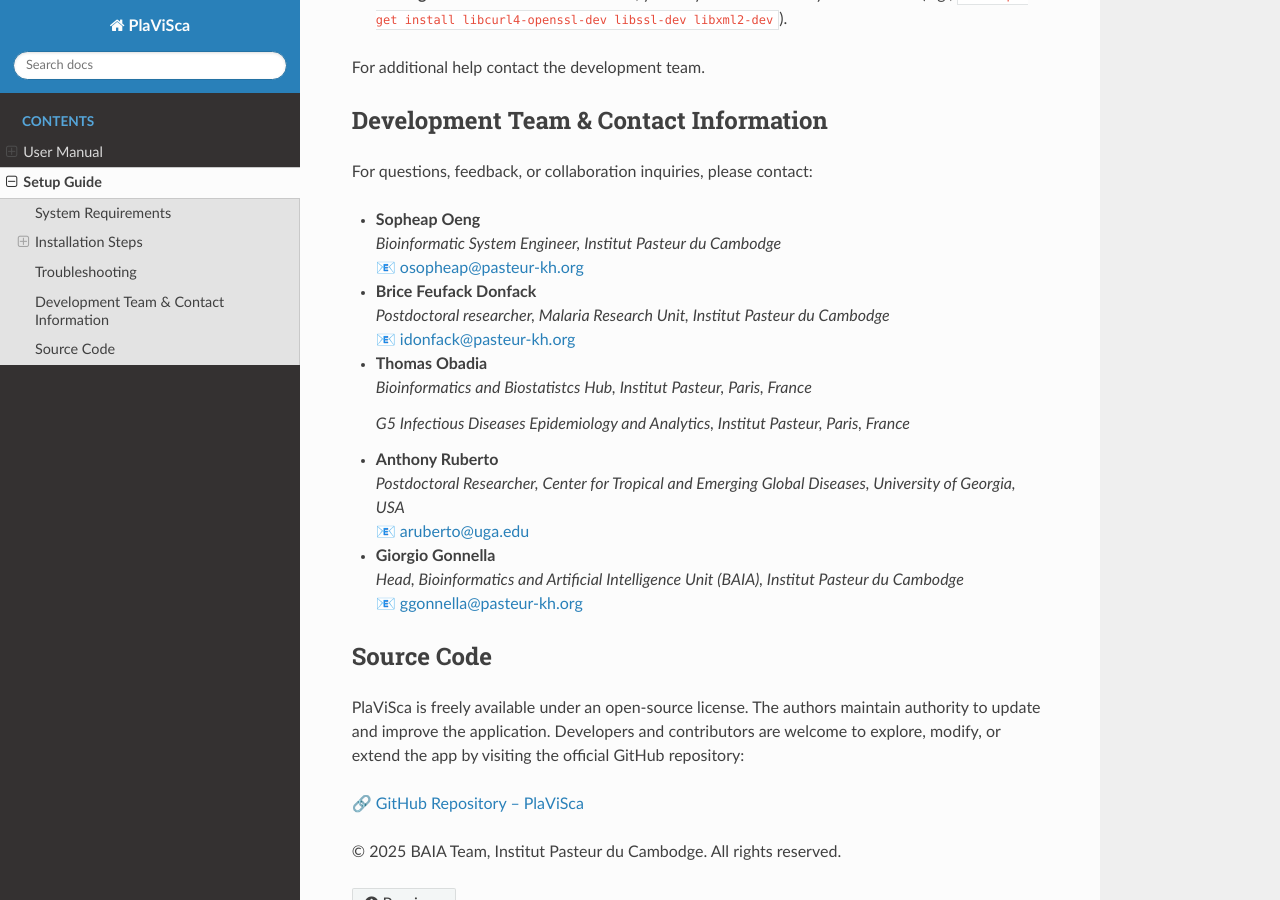
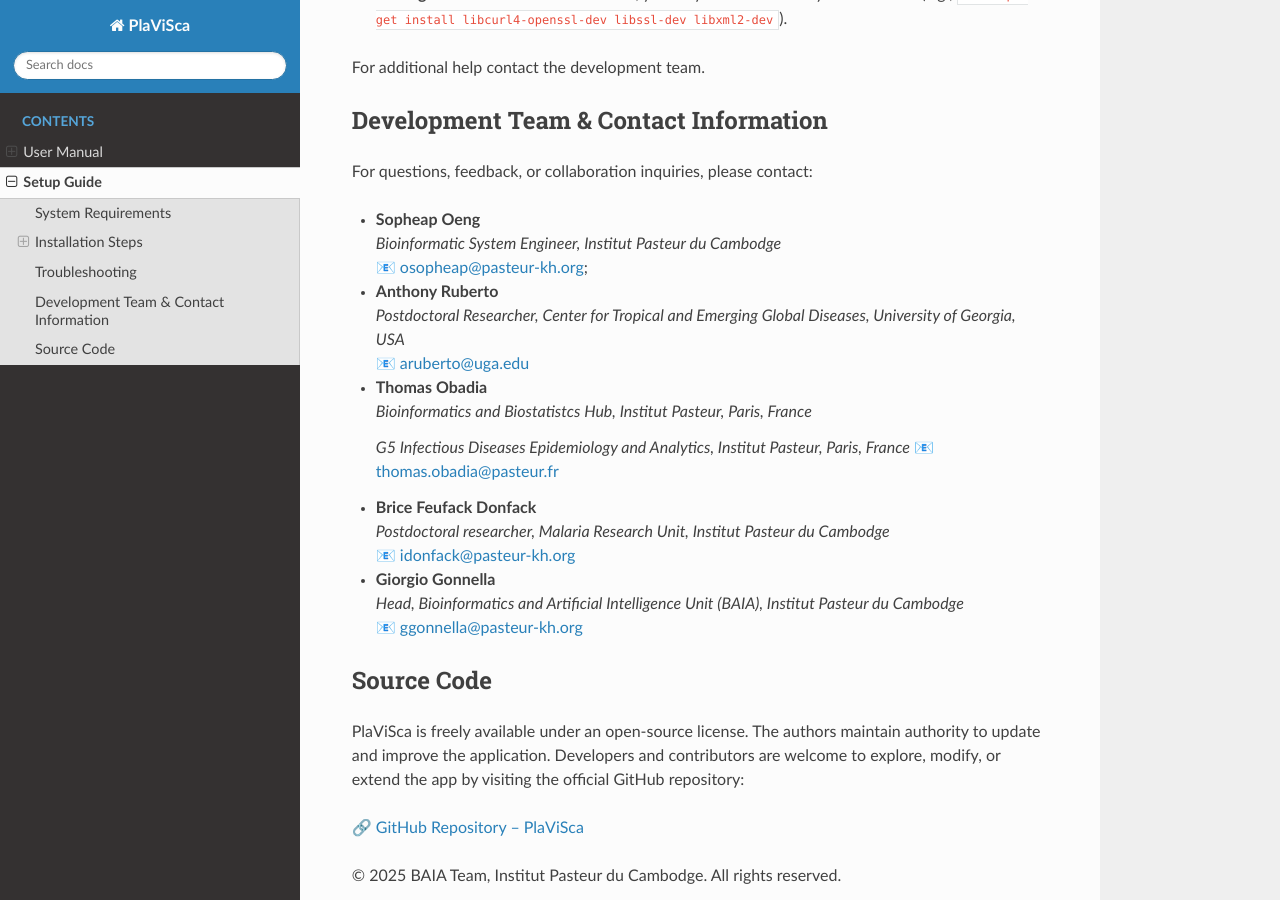
Before and after one commit to baia-ipc/PlaViSCA-app, a Sphinx documentation site: the page built from manual/docs/source/setup_guide.md, in a window 1280 px wide and 900 px high, scrolled down 1928 px. Built offline with Sphinx 7.4.7 and the Read the Docs theme 3.1.0, drawn with Linux system fonts in a browser that asks for light colours.

Commit message:
update thomas contact in manual and ui

```diff
--- a/manual/docs/source/setup_guide.md
+++ b/manual/docs/source/setup_guide.md
@@ -1,8 +1,4 @@
 # Setup Guide
-
-<!-- <a href="https://github.com/Sopheap15/pvsca"><img alt="Version" src="https://img.shields.io/badge/version-1.0-blue?style=flat" /></a>
-<img alt="Last Updated" src="https://img.shields.io/badge/last_updated-October%2021%2C%202025-blue?style=flat" />
-<a href="https://github.com/Sopheap15/pvsca"><img alt="PlaViSca" src="https://img.shields.io/badge/PlaViSca-black?style=flat&logo=github" /></a> -->
 
 This guide provides step-by-step instructions for installing and running PlaViSca locally. For online access, visit <a href="https://xxxx.com">PlaViSca Web Application</a>.
 
@@ -85,20 +81,21 @@
 
 - **Sopheap Oeng**
   _Bioinformatic System Engineer, Institut Pasteur du Cambodge_
-  📧 [osopheap@pasteur-kh.org](mailto:osopheap@pasteur-kh.org)
+  📧 [osopheap@pasteur-kh.org](mailto:osopheap@pasteur-kh.org);
 
-- **Brice Feufack Donfack**
-  _Postdoctoral researcher, Malaria Research Unit, Institut Pasteur du Cambodge_
-  📧 [idonfack@pasteur-kh.org](mailto:idonfack@pasteur-kh.org)
+- **Anthony Ruberto**
+  _Postdoctoral Researcher, Center for Tropical and Emerging Global Diseases, University of Georgia, USA_
+  📧 [aruberto@uga.edu](mailto:aruberto@uga.edu)
 
 - **Thomas Obadia**
   _Bioinformatics and Biostatistcs Hub, Institut Pasteur, Paris, France_
 
   _G5 Infectious Diseases Epidemiology and Analytics, Institut Pasteur, Paris, France_
+  📧 [thomas.obadia@pasteur.fr](mailto:thomas.obadia@pasteur.fr)
 
-- **Anthony Ruberto**
-  _Postdoctoral Researcher, Center for Tropical and Emerging Global Diseases, University of Georgia, USA_
-  📧 [aruberto@uga.edu](mailto:aruberto@uga.edu)
+- **Brice Feufack Donfack**
+  _Postdoctoral researcher, Malaria Research Unit, Institut Pasteur du Cambodge_
+  📧 [idonfack@pasteur-kh.org](mailto:idonfack@pasteur-kh.org)
 
 - **Giorgio Gonnella**
   _Head, Bioinformatics and Artificial Intelligence Unit (BAIA), Institut Pasteur du Cambodge_
```
Also changed, not shown: 1 other file.
